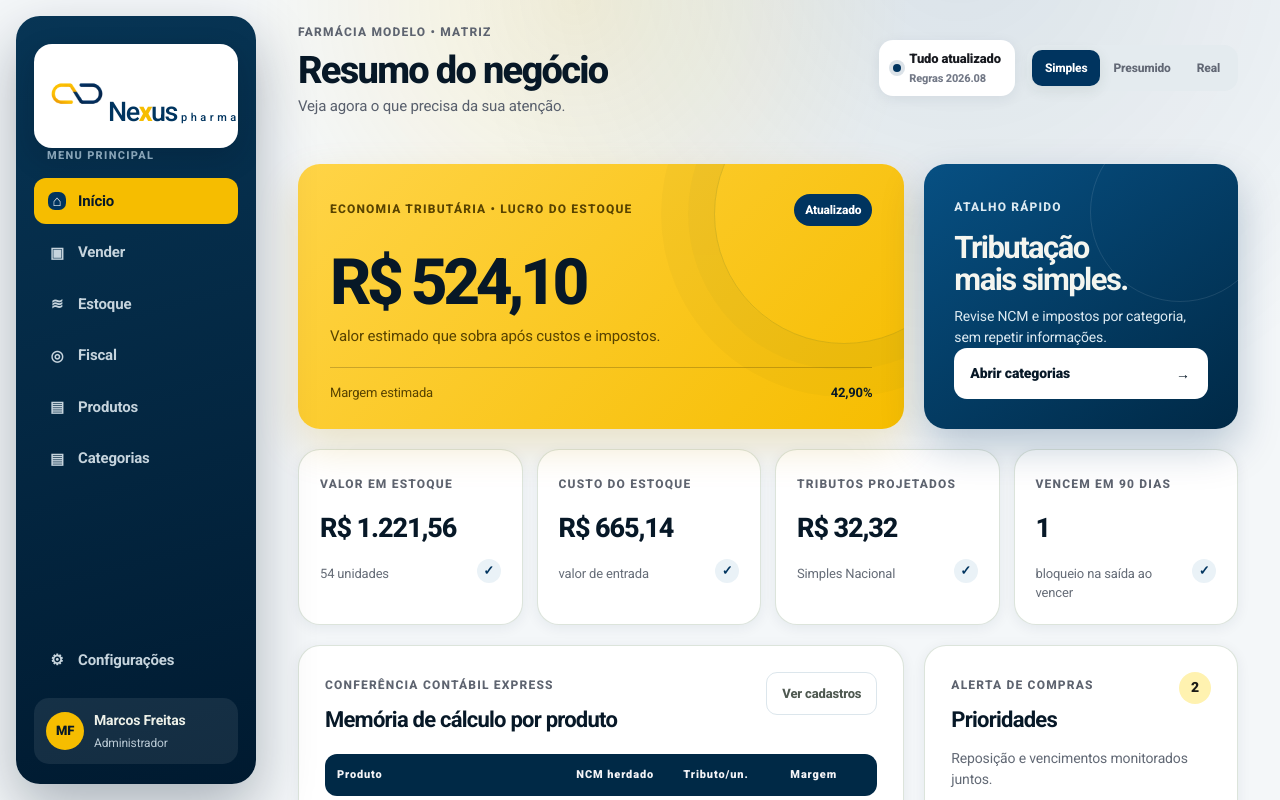
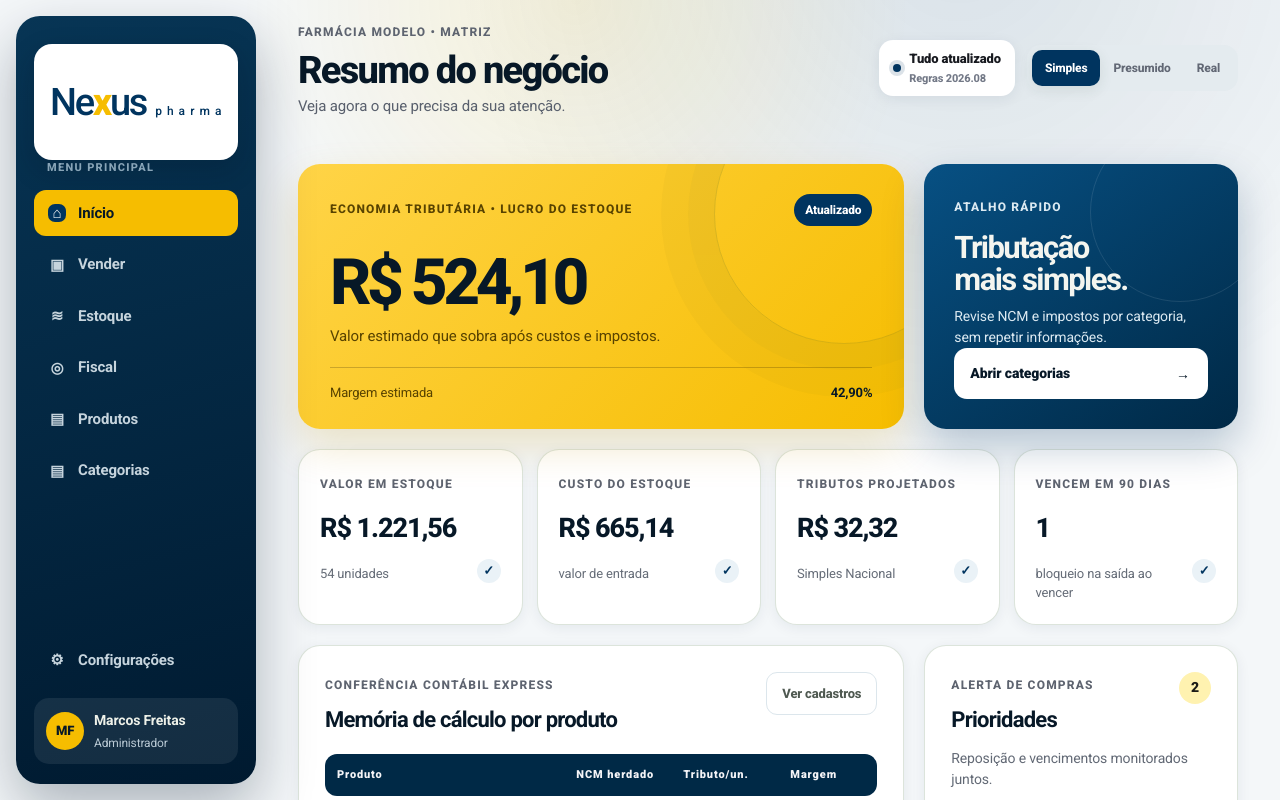
Before and after one commit to eusoudevmarcos/nexus-pharma, a Next.js app: page / in a window 1280 px wide. Shown: the top 800 px of the page. Built offline with nearby package versions, Linux system fonts and the light colour scheme.

Commit message:
Simplify Nexus sidebar wordmark

```diff
--- a/app/globals.css
+++ b/app/globals.css
@@ -645,13 +645,12 @@ button:focus-visible, input:focus-visible, select:focus-visible, textarea:focus-
 .app-shell { background: radial-gradient(circle at 75% -5%, rgba(0, 52, 95, .11), transparent 32%), radial-gradient(circle at 45% 0%, rgba(246, 189, 0, .13), transparent 24%), var(--paper); }
 .sidebar { background: linear-gradient(165deg, #073555 0%, #001a30 100%); box-shadow: 0 24px 58px rgba(0, 24, 44, .3); }
 
-.brand { min-height: 104px; padding: 16px; display: grid; place-items: center; overflow: hidden; border-radius: 18px; background: #fff; box-shadow: 0 10px 28px rgba(0, 17, 31, .2); }
-.brand-signature { display: grid; grid-template-columns: 54px 1fr; align-items: center; gap: 12px; }
-.brand-signature .logo-mark { width: 54px; height: 54px; }
+.brand { min-height: 116px; padding: 18px 16px; display: grid; place-items: center; overflow: hidden; border-radius: 18px; background: #fff; box-shadow: 0 10px 28px rgba(0, 17, 31, .2); }
+.brand-signature { width: 100%; display: grid; place-items: center; }
 .brand-name { display: grid; justify-items: center; line-height: 1; }
-.brand-name strong { color: #00345f; font-size: 27px; font-weight: 500; letter-spacing: -.055em; }
+.brand-name strong { color: #00345f; font-size: 38px; font-weight: 500; letter-spacing: -.06em; }
 .brand-name strong em { color: #f6bd00; font-style: normal; font-weight: 800; }
-.brand-name small { margin-top: 7px; color: #00345f; font-size: 11px; font-weight: 500; letter-spacing: .32em; text-transform: lowercase; }
+.brand-name small { margin-top: 10px; padding-left: .42em; color: #00345f; font-size: 12px; font-weight: 500; letter-spacing: .42em; text-transform: lowercase; }
 .brand-compact { display: none; }
 .logo-mark { width: 48px; height: 48px; display: block; object-fit: contain; }
 .brand span, .operator small { color: #b9c9d4; }
--- a/app/page.tsx
+++ b/app/page.tsx
@@ -109,7 +109,6 @@ export default function Home() {
     <aside className="sidebar">
       <div className="brand">
         <div className="brand-signature" aria-label="Nexus pharma">
-          <LogoMark />
           <div className="brand-name">
             <strong>Ne<em>x</em>us</strong>
             <small>pharma</small>
```
